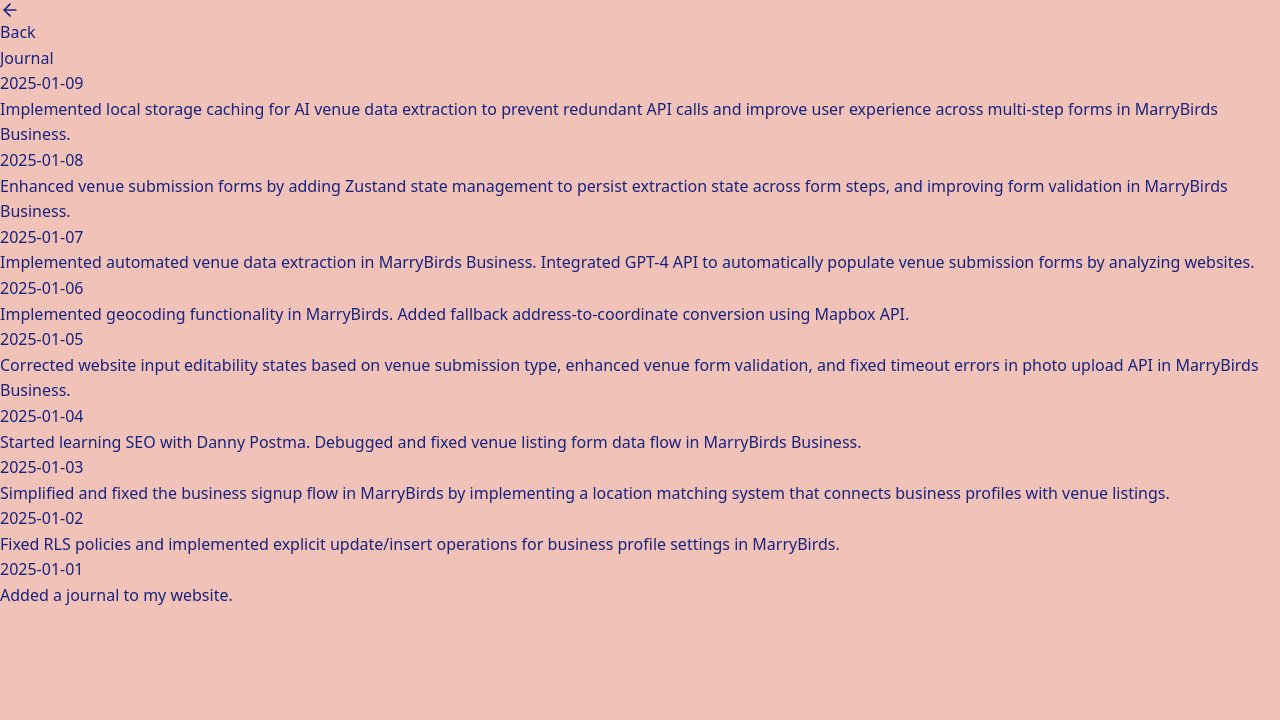
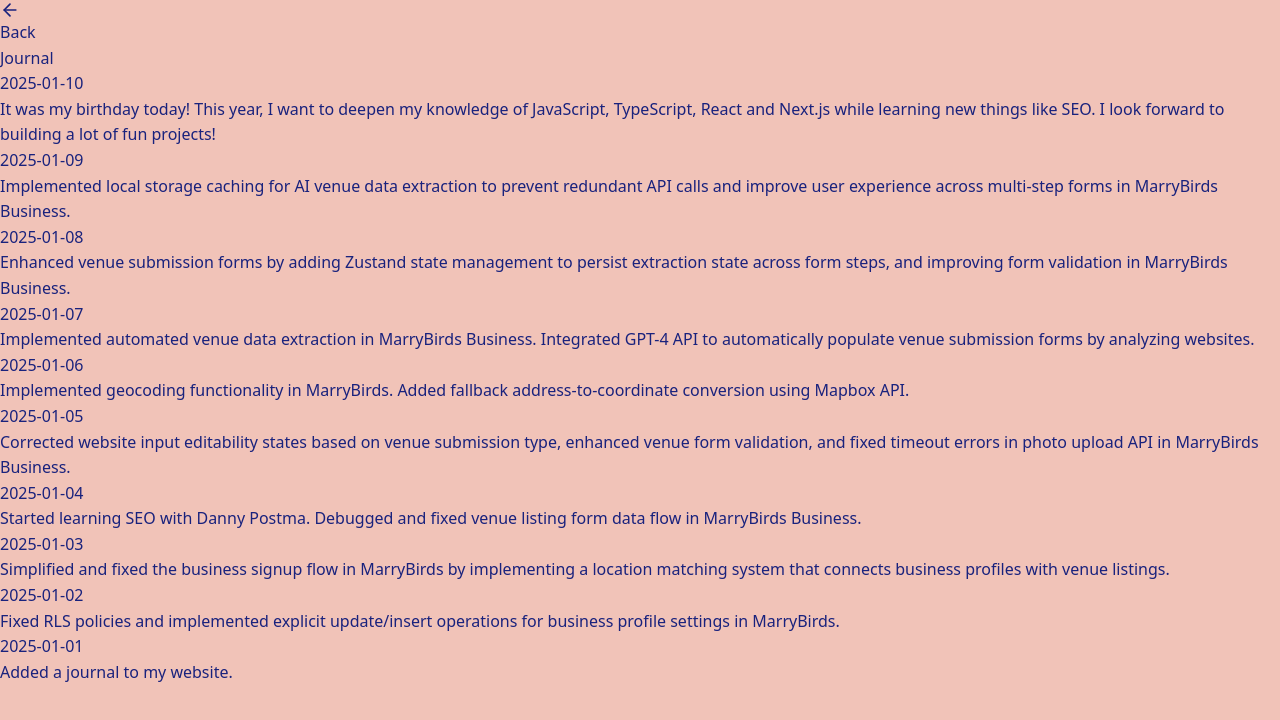
Before and after one commit to minamicode/minamicode.com, a Next.js app: page /journal in a window 1280 px wide. Shown: the top 720 px of the page. Built offline with nearby package versions, Linux system fonts and the light colour scheme.

Commit message:
add a journal entry

```diff
--- a/src/app/_components/JournalEntries.tsx
+++ b/src/app/_components/JournalEntries.tsx
@@ -6,6 +6,10 @@ type JournalEntry = {
 };
 
 const entries: JournalEntry[] = [
+  {
+    date: "2025-01-10",
+    text: "It was my birthday today! This year, I want to deepen my knowledge of JavaScript, TypeScript, React and Next.js while learning new things like SEO. I look forward to building a lot of fun projects!",
+  },
   {
     date: "2025-01-09",
     text: "Implemented local storage caching for AI venue data extraction to prevent redundant API calls and improve user experience across multi-step forms in MarryBirds Business.",
```
